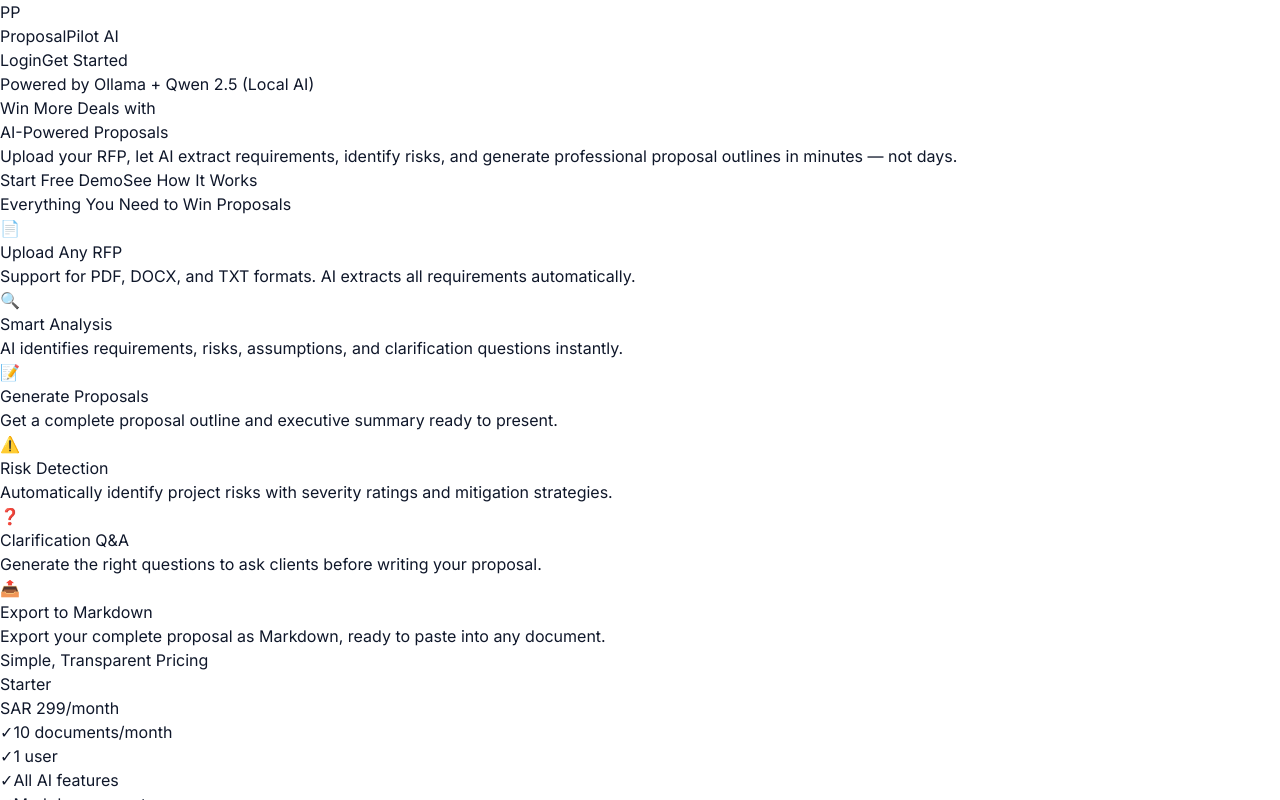
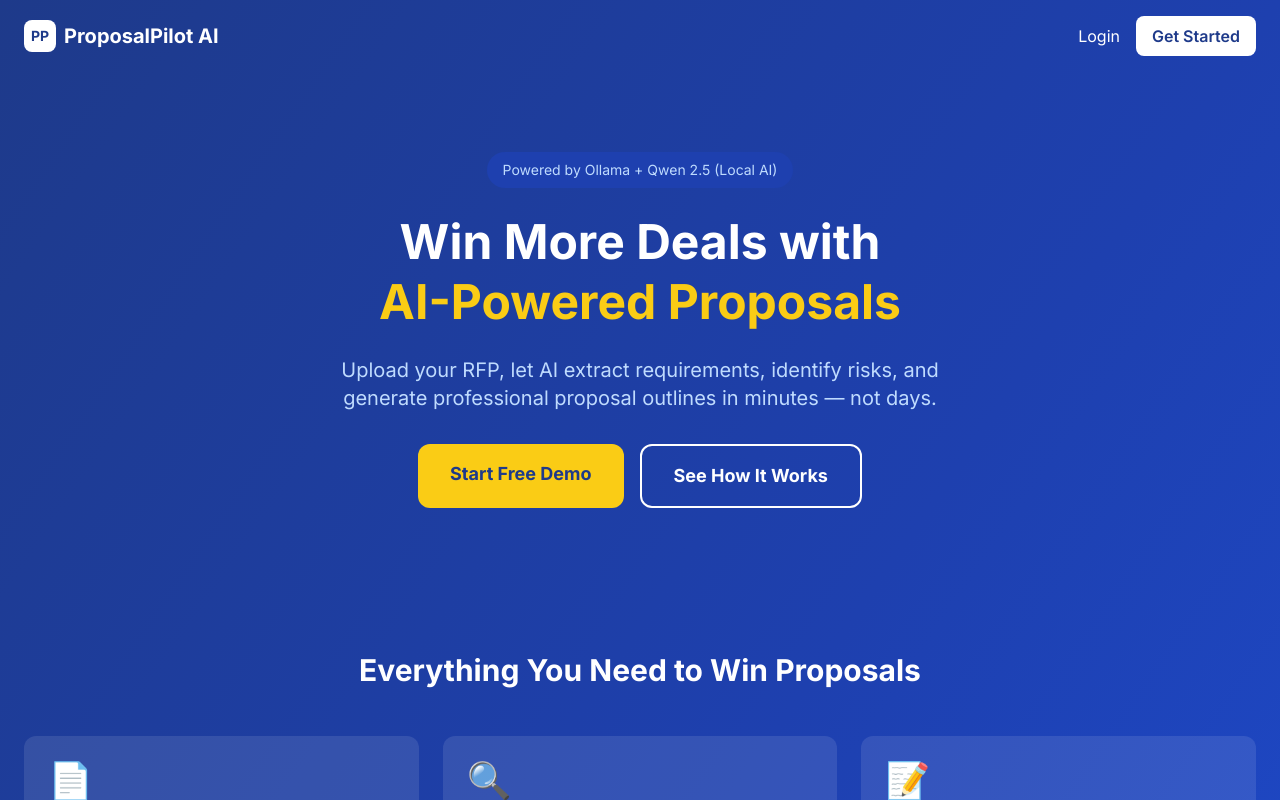
Before and after one commit to majaber1/proposalpilot-ai, a Next.js app in the folder frontend/: page / in a window 1280 px wide. Shown: the top 800 px of the page. Built offline with nearby package versions, Linux system fonts and the light colour scheme.

Commit message:
Add Tailwind CSS configuration file

```diff
--- /dev/null
+++ b/frontend/tailwind.config.js
@@ -0,0 +1,40 @@
+/** @type {import('tailwindcss').Config} */
+module.exports = {
+content: [
+  './app/**/*.{js,ts,jsx,tsx,mdx}',
+  './components/**/*.{js,ts,jsx,tsx,mdx}',
+  ],
+  theme: {
+extend: {
+colors: {
+brand: {
+50: '#eef2ff',
+  100: '#e0e7ff',
+  200: '#c7d2fe',
+  300: '#a5b4fc',
+  400: '#818cf8',
+  500: '#6366f1',
+  600: '#4f46e5',
+  700: '#4338ca',
+  800: '#3730a3',
+  900: '#312e81',
+  950: '#1e1b4b',
+  },
+},
+boxShadow: {
+soft: '0 2px 8px rgba(15, 23, 42, 0.08)',
+  card: '0 1px 3px rgba(15, 23, 42, 0.08), 0 1px 2px rgba(15, 23, 42, 0.04)',
+  },
+  animation: {
+'fade-in': 'fadeIn 0.5s ease-out',
+  },
+  keyframes: {
+fadeIn: {
+'0%': { opacity: '0', transform: 'translateY(6px)' },
+  '100%': { opacity: '1', transform: 'translateY(0)' },
+      },
+},
+  },
+},
+plugins: [],
+  };
```
